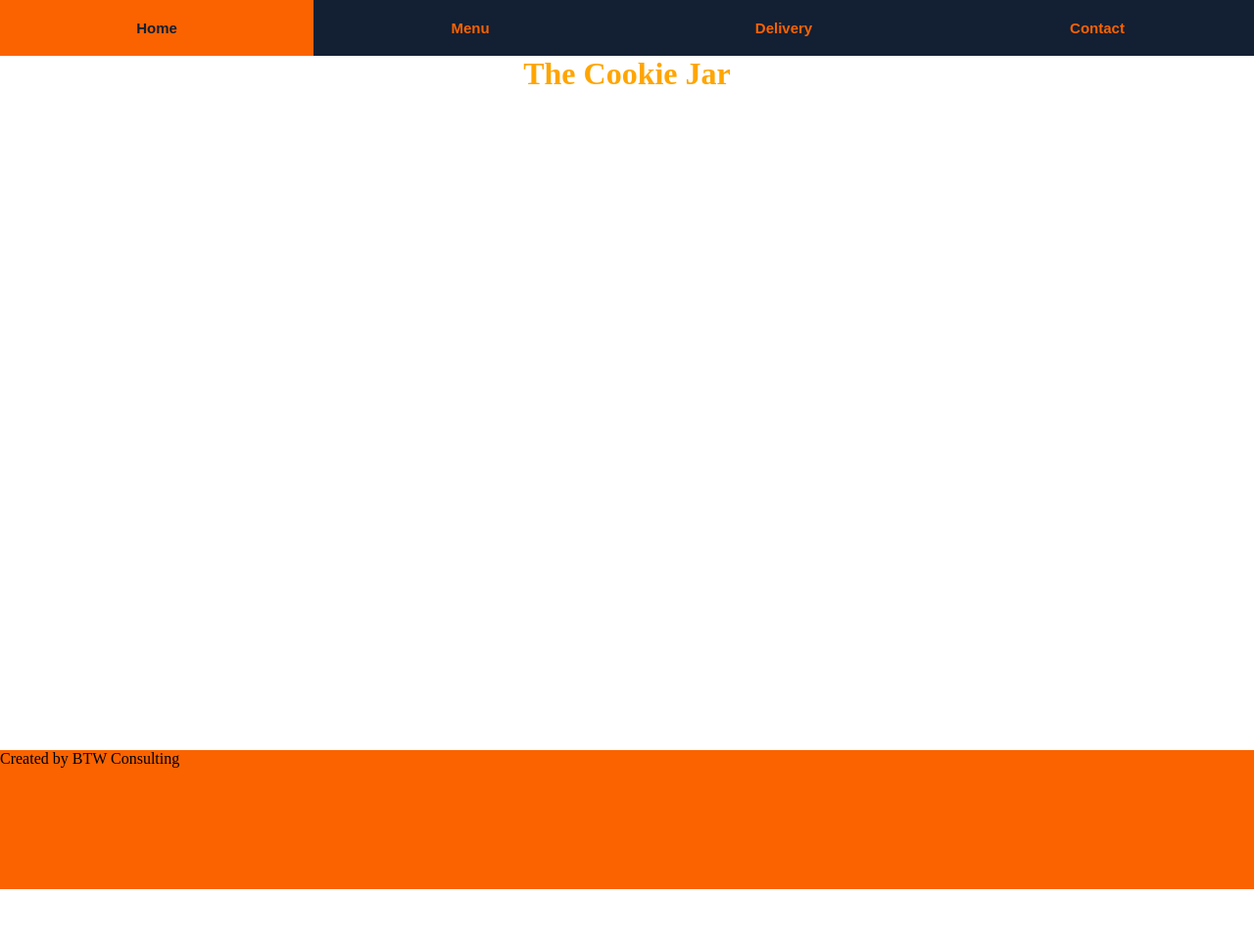
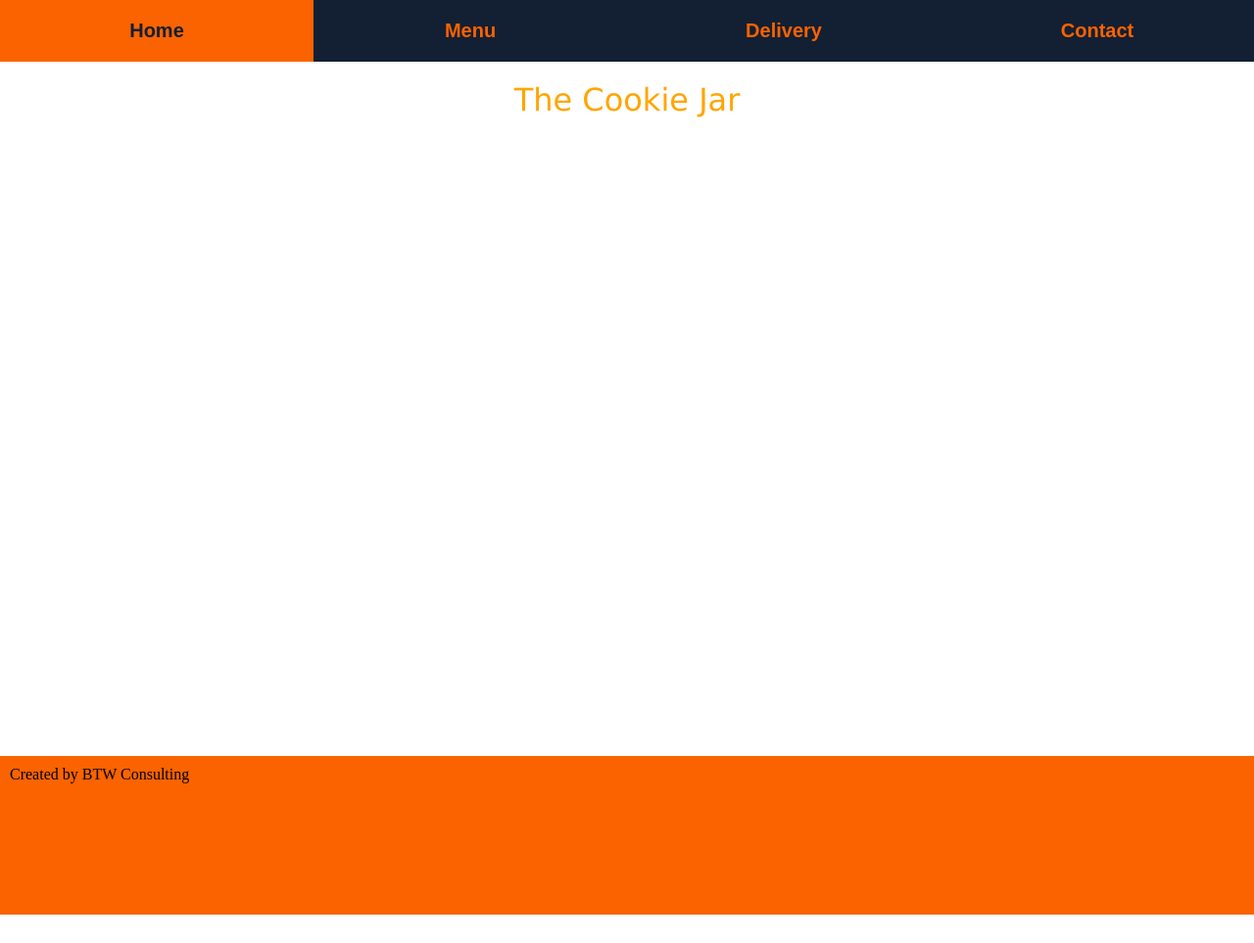
Before and after one commit to burn123/BTW250Final, a Jekyll site: the page built from index.html, in a window 1280 px wide. Shown: the whole page at 98% size. Built offline with Jekyll 4.4.1, drawn with Linux system fonts in a browser that asks for light colours.

Commit message:
Title and footer styling

```diff
--- a/_layouts/default.html
+++ b/_layouts/default.html
@@ -20,7 +20,9 @@
 
     <div class="container">
         <h1 class="title">{{ page.header_text }}</h1>
-        {{ content }}
+        <div class="content">
+            {{ content }}
+        </div>
     </div>
 
     <footer>
--- a/css/main.scss
+++ b/css/main.scss
@@ -17,6 +17,8 @@ html, body {
 h1.title {
     text-align: center;
     color: orange;
+    font: 32px Verdana, Geneva, sans-serif;
+    padding:20px;
 }
 
 
@@ -45,7 +47,7 @@ h1.title {
             display: block;
             padding: 20px 0;
             text-decoration: none;
-            font: 15px arial, sans-serif;
+            font: 20px arial, sans-serif;
             font-weight: bold;
 
             transition:.5s;
@@ -85,5 +87,6 @@ footer, .container:after {
     height: $footer-height;
 }
 footer {
+    padding: 10px;
     background: $illini-orange;
 }
```
Also changed, not shown: dist/all.min.css.
